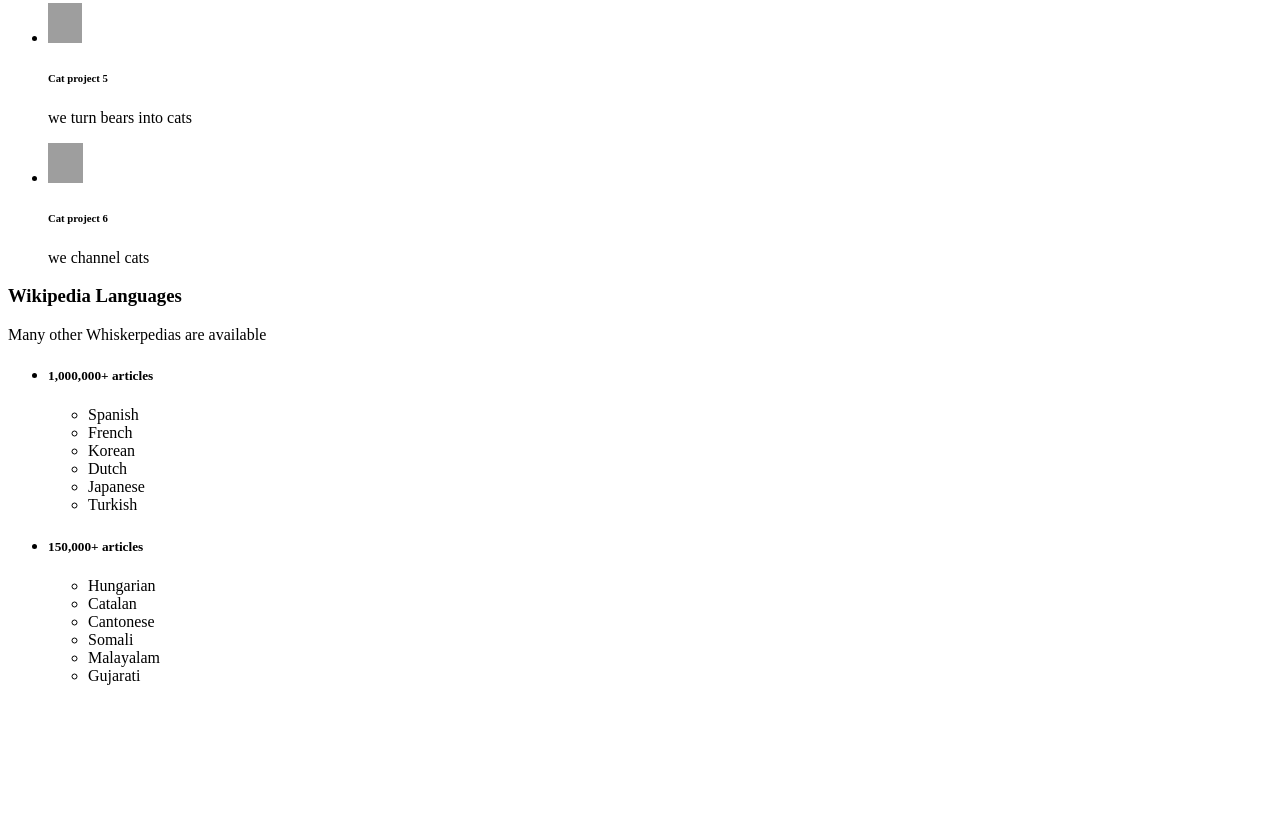
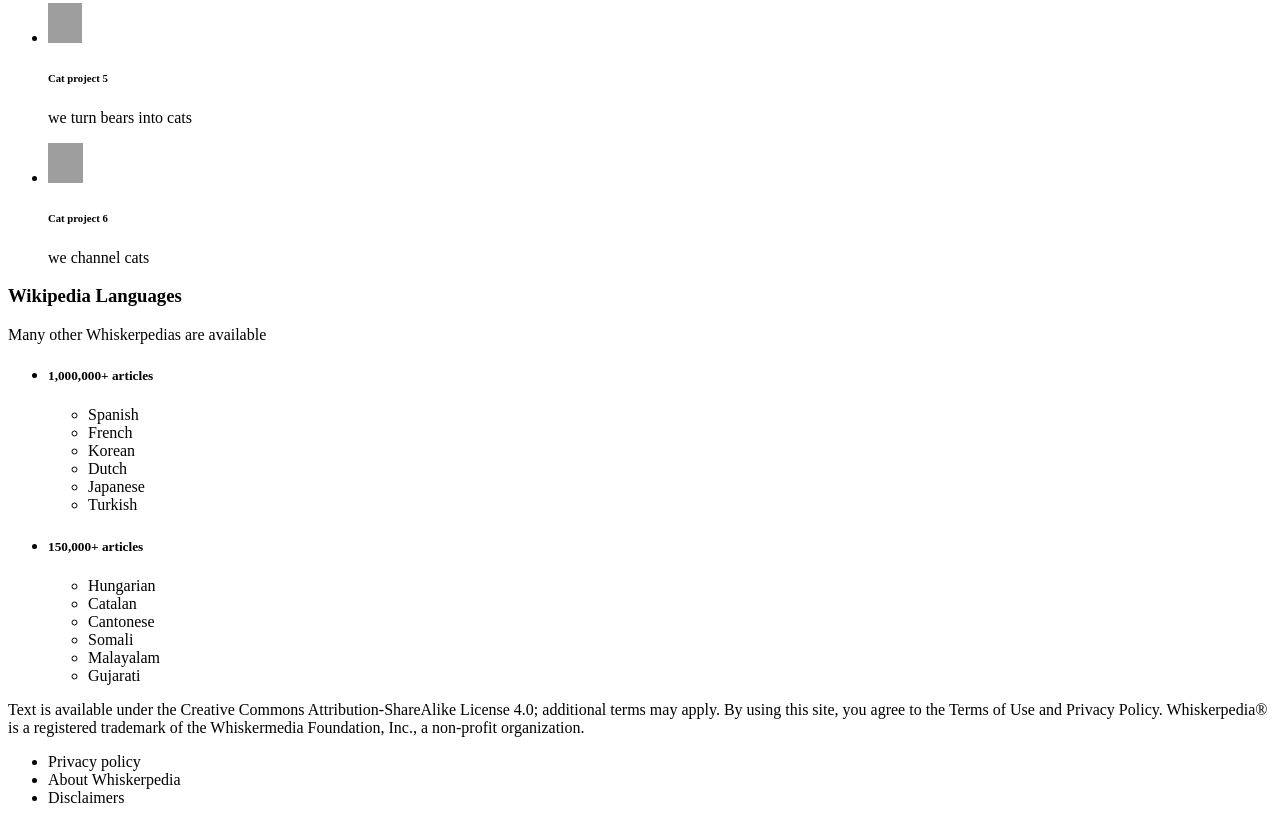
Before and after one commit to H8S8/whiskipedia_html_css_lab, a plain HTML site: page index.html in a window 1280 px wide. Shown: the part 2333-3156 px from the top of the page. Before the commit the page ends 3034 px from the top, so only its background shows below. Drawn offline with Linux system fonts and the light colour scheme; grey boxes are pictures that could not be loaded.

Commit message:
added footer content

```diff
--- a/index.html
+++ b/index.html
@@ -147,7 +147,16 @@
         </main>
 
         <footer>
+            <p>Text is available under the Creative Commons Attribution-ShareAlike License 4.0;
+                additional terms may apply. By using this site, you agree to the Terms of Use and Privacy Policy.
+                Whiskerpedia® is a registered trademark of the Whiskermedia Foundation, Inc., a non-profit organization.
+            </p>
 
+            <ul>
+                <li>Privacy policy</li>
+                <li>About Whiskerpedia</li>
+                <li>Disclaimers</li>
+            </ul>
         </footer>
     </body>
 </html>
```
